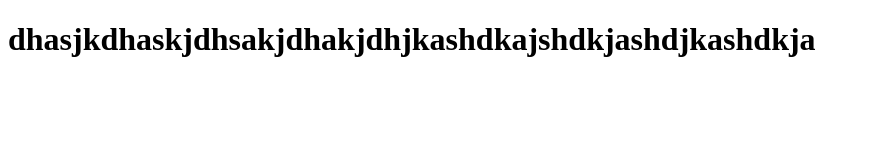
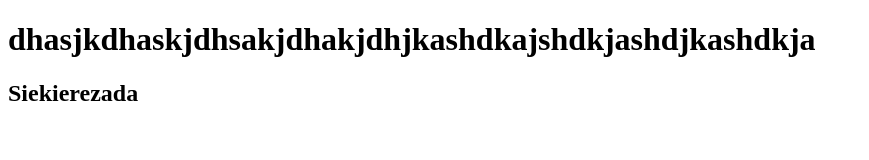
Before and after one commit to zloty-test/Test, a plain HTML site: page index.html in a window 1280 px wide. Shown: the whole page, without its empty margins (0-869 px from the left). Drawn offline with Linux system fonts and the light colour scheme.

Commit message:
Added some h2 marking
Siekierezada is a masterpiece.

```diff
--- a/index.html
+++ b/index.html
@@ -1,10 +1,14 @@
 <!DOCTYPE html>
 <html lang="en">
+
 <head>
 	<meta charset="UTF-8">
 	<title>Document</title>
 </head>
+
 <body>
 	<h1>dhasjkdhaskjdhsakjdhakjdhjkashdkajshdkjashdjkashdkja</h1>
+	<h2>Siekierezada</h2>
 </body>
+
 </html>
```
